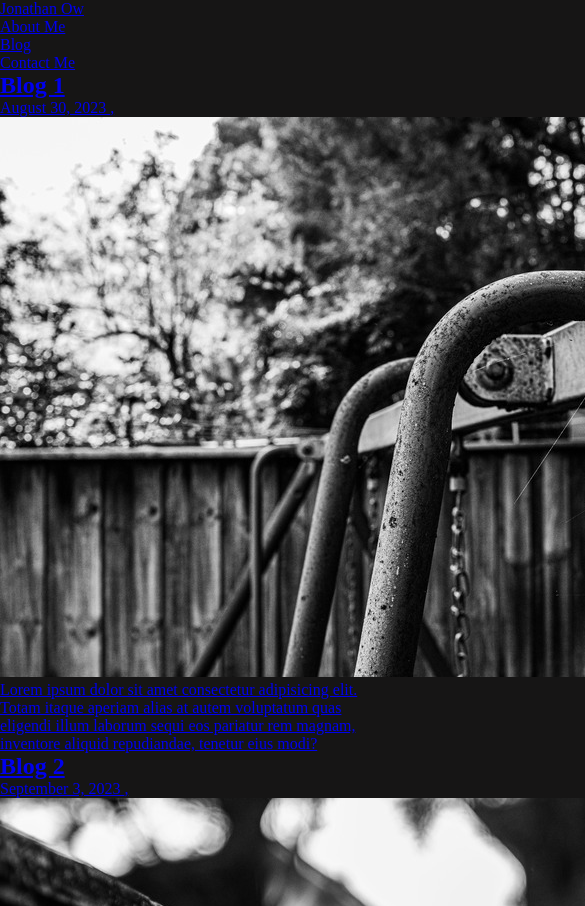
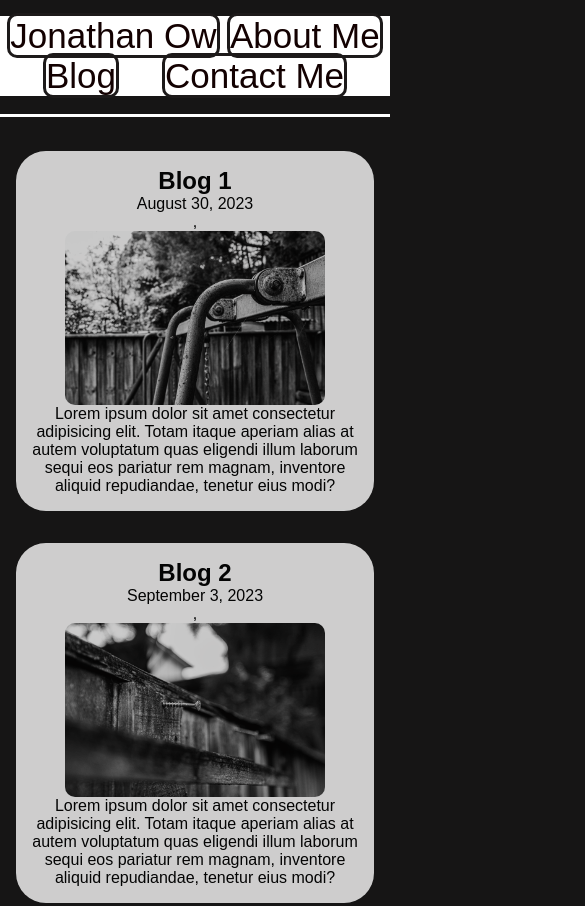
Before and after one commit to Jow17/Portfolio-Website, a plain HTML site: page Src/Blog.html in a window 390 px wide. Shown: the top 906 px of the page, 585 px wide, since content can reach past the window. Drawn offline with Linux system fonts and the light colour scheme.

Commit message:
Completed HTMl and CSS for home, blog and about me pages

```diff
--- a/Src/Blog.css
+++ b/Src/Blog.css
@@ -0,0 +1,54 @@
+main {
+    display: flex;
+    flex-direction: column;
+    align-items: center;
+  }
+  article {
+    display: flex;
+    flex-direction: column;
+    align-items: center;
+    text-align: center;
+    background-color: rgb(252, 252, 252);
+    padding: 1rem;
+    margin: 1rem;
+    border-radius: 30px;
+    opacity: 0.8;
+  }
+
+  article:hover {
+    border: cyan solid 5px;
+    opacity: 1;
+  }
+
+  article img {
+    width: 50%;
+    border-radius: 10px;
+
+  }
+
+  a {
+    color: black;
+    text-decoration: none;
+    font-family: Arial, Helvetica, sans-serif;
+
+  }
+
+  a:visited {
+    color: black;
+  }
+
+
+/* Tablet */
+  @media only screen and (max-width: 874px) {
+    article img {
+        width: 90%;
+    }
+  }
+
+/* Phone */
+   @media only screen and (max-width: 566px) {
+
+    article img {
+        width: 80%;
+    }
+  }
--- a/Src/Blog.html
+++ b/Src/Blog.html
@@ -10,24 +10,25 @@
 <body>
 
  <!--Header Area-->
+
 <header>
-
-        <!--Nav Bar-->
-           <Nav>
+    <!---Navigation Bar-->
+        <nav>
             <ul>
-               <div class="nav-link">
-               <li><a href="index.html">Jonathan Ow</a></li>
-               <li><a href="About Me.html">About Me</a></li>
-               <li><a href="Blog.html">Blog</a></li>
-               <li><a href="Contact.html">Contact Me</a></li>
+                <div class="nav_bar">
+                <li><a href="index.html" class="nav">Jonathan Ow</a></li>
+                <li><a href="About Me.html" class="nav">About Me</a></li>
+                <li><a href="Blog.html" class="nav"> Blog</a></li>
+                <li><a href="Contact.html" class="nav">Contact Me</a></li>
                 </div>
             </ul>
-            </Nav>
+        </nav>
+</header>
 
-        <!--White dividing Bar-->
+<br>
+<!--Divider Bar-->
 <div class="white-bar"></div>
-
-    </header>
+<br>
 
     <!--Main Section-->
       <main>
@@ -46,7 +47,7 @@
         <a href="Blog2.html">
             <article>
                 <h1>Blog 2</h1>
-                <time class="time-class" datetime="2023-09-03">September 3, 2023 </time>,
+                <time class="time-class" datetime="2023-09-03">September 3, 2023</time>,
                 <img src="Assets/Blog2.jpg">
                 <p> Lorem ipsum dolor sit amet consectetur adipisicing elit. Totam itaque aperiam alias at autem voluptatum quas eligendi
                     illum laborum sequi eos pariatur rem magnam, inventore aliquid repudiandae, tenetur eius modi?
@@ -57,7 +58,7 @@
         <a href="Blog3.html">
             <article>
                 <h1>Blog 3</h1>
-                <time class="time-class" datetime="2023-09-10">September 10, 2023 </time>,
+                <time class="time-class" datetime="2023-09-10">September 10, 2023</time>,
                 <img src="Assets/Blog3.jpg">
                 <p> Lorem ipsum dolor sit amet consectetur adipisicing elit. Totam itaque aperiam alias at autem voluptatum quas eligendi
                     illum laborum sequi eos pariatur rem magnam, inventore aliquid repudiandae, tenetur eius modi?
@@ -68,7 +69,7 @@
         <a href="Blog4.html">
             <article>
                 <h1>Blog 4</h1>
-                <time class="time-class" datetime="2023-09-15">September 15, 2023 </time>,
+                <time class="time-class" datetime="2023-09-15">September 15, 2023</time>,
                 <img src="Assets/Blog4.jpg">
                 <p> Lorem ipsum dolor sit amet consectetur adipisicing elit. Totam itaque aperiam alias at autem voluptatum quas eligendi
                     illum laborum sequi eos pariatur rem magnam, inventore aliquid repudiandae, tenetur eius modi?
@@ -79,7 +80,7 @@
         <a href="Blog5.html">
             <article>
                 <h1>Blog 5</h1>
-                <time class="time-class" datetime="2023-09-21">September 21, 2023 </time>,
+                <time class="time-class" datetime="2023-09-21">September 21, 2023</time>,
                 <img src="Assets/Blog5.jpg">
                 <p> Lorem ipsum dolor sit amet consectetur adipisicing elit. Totam itaque aperiam alias at autem voluptatum quas eligendi
                     illum laborum sequi eos pariatur rem magnam, inventore aliquid repudiandae, tenetur eius modi?
@@ -89,13 +90,13 @@
 
       </main>
 
-<!--Footer-->
+<!--Footer Section-->
+<Footer>
+    <div class="footer">
+        <p id="foot"> Copyright &copy; 2023 Jonathan Ow</p>
 
-<footer>
-
-<div class="footer">
-    <p>Copyright &copy; 2023 Jonathan Ow</p>
     </div>
+    </Footer>
 
 </footer>
 
--- /dev/null
+++ b/Src/index.css
@@ -0,0 +1,45 @@
+/* Styles hero image */
+.hero_container {
+    display: flex;
+    justify-content: center;
+    align-items: center;
+    margin-top: 1rem;
+}
+
+img {
+    height: 40rem;
+    border-radius: 30px;
+}
+
+/* Styles intro blurb */
+.Intro {
+    display: flex;
+    justify-content: center;
+
+}
+
+p {
+    color: white;
+    font-size: 2rem;
+    font-family:Arial, Helvetica, sans-serif;
+    margin: 4rem;
+}
+
+/* Tablet */
+@media only screen and (max-width: 874px) {
+    p {
+        font-size: 3rem;
+
+    }
+
+
+}
+
+/* Phone */
+@media only screen and (max-width: 566px) {
+    p {
+        font-size: 2rem;
+
+    }
+
+}
--- a/Src/style.css
+++ b/Src/style.css
@@ -1,3 +1,4 @@
+/* Resets border, margin and padding to zero. */
 * {
     border: border-box;
     margin: 0px;
@@ -5,7 +6,102 @@
 
 }
 
-
+/* Chages background color to black. */
 body {
     background-color: rgb(22, 21, 21);
 }
+
+/* Sets nav bar styles. */
+.nav {
+    color: rgb(19, 1, 1);
+    text-decoration: none;
+    border: 3px solid rgb(29, 26, 26);
+    border-radius: 10px;
+    font-size: 3rem;
+    font-family:Arial, Helvetica, sans-serif;
+}
+
+.nav:visited {
+    color: rgb(17, 2, 2)
+}
+
+.nav:hover {
+    background-color: rgb(0, 238, 255);
+    font-size: 4rem;
+}
+
+/* Unordered list styles. */
+ul {
+    list-style: none;
+
+}
+
+/* Styles nav bar with flex. */
+.nav_bar {
+    display: flex;
+    justify-content: space-evenly;
+    margin-top: 1rem;
+    background-color: rgb(255, 255, 255);
+
+}
+
+/*styles white bar */
+.white-bar {
+    flex-wrap: wrap;
+    justify-items: center;
+    align-items: center;
+    background-color: white;
+    width: 85%;
+    height: 3px;
+    margin-left: 9rem;
+    margin-right: 9rem;
+}
+
+.footer {
+    display: flex;
+    justify-content: right;
+    margin-top: 7rem;
+
+
+}
+
+#foot {
+    font-size: 1rem;
+    color: white;
+}
+
+/* Tablet */
+@media only screen and (max-width: 874px) {
+    .nav {
+        font-size: 40px;
+    }
+    .white-bar {
+        width: 80%;
+        margin-left: 5rem;
+        margin-right: 0rem;
+
+    }
+}
+
+/* Phone */
+    @media only screen and (max-width: 566px) {
+        .nav_bar {
+            flex-wrap: wrap;
+
+        }
+        .nav {
+            font-size: 35px;
+        }
+        .white-bar {
+            width: 100%;
+            margin-left: 0rem;
+            margin-right: 0rem;
+        }
+       .footer {
+            justify-content: center;
+       }
+        #foot {
+        font-size: 20px;
+        }
+
+    }
```
Also changed, not shown: Src/About Me.html (+32 -27 lines), Src/About_Me.css (added, +58 -0 lines), Src/Contact.html (+14 -15 lines), Src/index.html (+8 -9 lines), Src/Assets/Me-1.jpg, Src/Assets/Me-3.jpg (added), 1 other file. Lines whose indentation alone changed are shown as unchanged.
